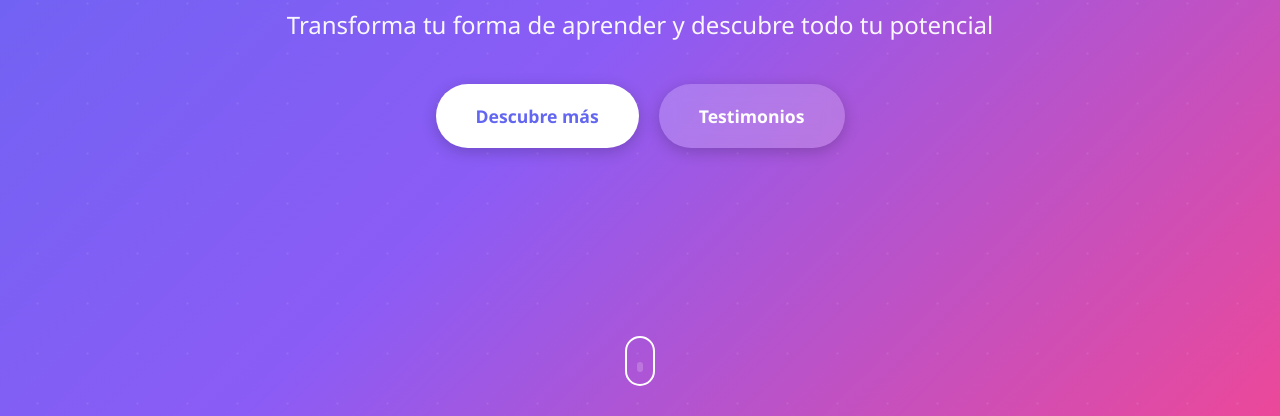
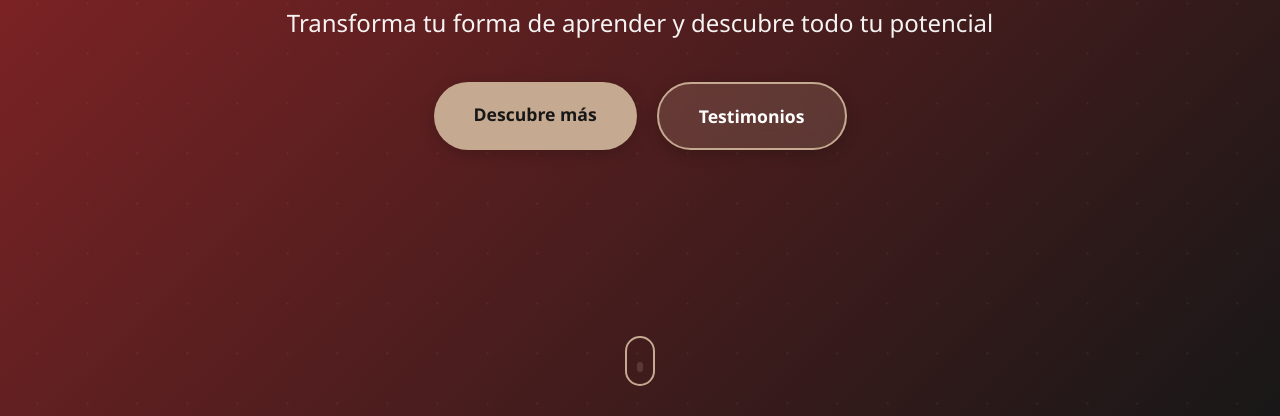
Before and after one commit to iesenricvalormgg-cyber/sitio-web, a plain HTML site: page index.html in a window 1280 px wide. Shown: the part 384-800 px from the top of the page. Drawn offline with Linux system fonts and the light colour scheme.

Commit message:
Update index.html

```diff
--- a/index.html
+++ b/index.html
@@ -12,12 +12,12 @@
         }
 
         :root {
-            --primary: #6366f1;
-            --secondary: #8b5cf6;
-            --accent: #ec4899;
-            --dark: #1e1b4b;
-            --light: #f8fafc;
-            --gray: #64748b;
+            --primary: #912527;
+            --secondary: #7B7971;
+            --accent: #C5A990;
+            --dark: #181717;
+            --light: #FCFDFC;
+            --gray: #7B7971;
         }
 
         body {
@@ -28,7 +28,7 @@
         }
 
         .hero {
-            background: linear-gradient(135deg, var(--primary) 0%, var(--secondary) 50%, var(--accent) 100%);
+            background: linear-gradient(135deg, var(--primary) 0%, var(--dark) 100%);
             color: white;
             min-height: 100vh;
             display: flex;
@@ -42,7 +42,7 @@
             position: absolute;
             width: 200%;
             height: 200%;
-            background: radial-gradient(circle, rgba(255,255,255,0.1) 1px, transparent 1px);
+            background: radial-gradient(circle, rgba(197,169,144,0.1) 1px, transparent 1px);
             background-size: 50px 50px;
             animation: moveBackground 20s linear infinite;
         }
@@ -102,23 +102,25 @@
         }
 
         .btn-primary {
-            background: white;
-            color: var(--primary);
+            background: var(--accent);
+            color: var(--dark);
         }
 
         .btn-primary:hover {
             transform: translateY(-3px);
-            box-shadow: 0 6px 20px rgba(0,0,0,0.3);
+            box-shadow: 0 6px 20px rgba(197,169,144,0.4);
+            background: #d4b9a0;
         }
 
         .btn-secondary {
-            background: rgba(255,255,255,0.2);
+            background: rgba(197,169,144,0.2);
             color: white;
             backdrop-filter: blur(10px);
+            border: 2px solid var(--accent);
         }
 
         .btn-secondary:hover {
-            background: rgba(255,255,255,0.3);
+            background: rgba(197,169,144,0.3);
             transform: translateY(-3px);
         }
 
@@ -176,14 +178,14 @@
 
         .feature-card:hover {
             transform: translateY(-10px);
-            box-shadow: 0 20px 40px rgba(99, 102, 241, 0.2);
+            box-shadow: 0 20px 40px rgba(145, 37, 39, 0.2);
             border-color: var(--primary);
         }
 
         .feature-icon {
             width: 70px;
             height: 70px;
-            background: linear-gradient(135deg, var(--primary), var(--secondary));
+            background: linear-gradient(135deg, var(--primary), var(--accent));
             border-radius: 15px;
             display: flex;
             align-items: center;
@@ -204,7 +206,7 @@
         }
 
         .testimonials {
-            background: linear-gradient(135deg, var(--dark) 0%, #312e81 100%);
+            background: linear-gradient(135deg, var(--dark) 0%, var(--primary) 100%);
             color: white;
         }
 
@@ -215,16 +217,16 @@
         }
 
         .testimonial-card {
-            background: rgba(255,255,255,0.1);
+            background: rgba(197,169,144,0.15);
             backdrop-filter: blur(10px);
             padding: 35px;
             border-radius: 20px;
-            border: 1px solid rgba(255,255,255,0.2);
+            border: 1px solid rgba(197,169,144,0.3);
             transition: all 0.3s ease;
         }
 
         .testimonial-card:hover {
-            background: rgba(255,255,255,0.15);
+            background: rgba(197,169,144,0.25);
             transform: translateY(-5px);
         }
 
@@ -258,7 +260,7 @@
         }
 
         .cta-section {
-            background: linear-gradient(135deg, var(--primary), var(--accent));
+            background: linear-gradient(135deg, var(--primary), var(--dark));
             color: white;
             text-align: center;
             padding: 100px 20px;
@@ -373,7 +375,7 @@
             display: block;
             width: 30px;
             height: 50px;
-            border: 2px solid white;
+            border: 2px solid var(--accent);
             border-radius: 25px;
             position: relative;
         }
@@ -383,7 +385,7 @@
             position: absolute;
             width: 6px;
             height: 10px;
-            background: white;
+            background: var(--accent);
             border-radius: 3px;
             top: 8px;
             left: 50%;
@@ -521,7 +523,7 @@
 
     <footer>
         <div class="container">
-            <p>&copy; 2025 Estudia Mejor. Todos los derechos reservados.</p>
+            <p>&copy; 2025 M. G. Gil. Todos los derechos reservados.</p>
             <p>Una guía práctica para aprender con éxito</p>
         </div>
     </footer>
```
